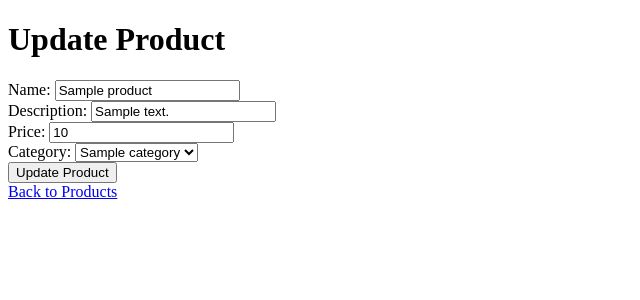
After one commit to tzstzstzs/chem_flask_app, a Flask app: template templates/update.html in a window 1280 px wide. The commit adds this page. Shown: the top 300 px of the page, without its empty margins (0-640 px from the left). Run offline with Flask 2, Linux system fonts and the light colour scheme; the template is opened without the code that fills it: most values are stand-ins (such as "Sample title", 1, 10 or a date in 2020); parts of the project's set-up code (start-up, migrations or seed data) failed here and were passed over.

Commit message:
Kategória tábla, szerkesztési lehetőség

```diff
--- a/app.py
+++ b/app.py
@@ -1,3 +1,4 @@
+# app.py
 from flask import Flask, render_template, request, redirect, url_for
 from flask_sqlalchemy import SQLAlchemy
 
@@ -8,21 +9,29 @@ db = SQLAlchemy(app)
 
 class Product(db.Model):
     id = db.Column(db.Integer, primary_key=True)
-    name = db.Column(db.String(100), nullable=False)
-    description = db.Column(db.String(200), nullable=False)
+    name = db.Column(db.String(80, collation='utf8mb4_unicode_ci'), nullable=False)
+    description = db.Column(db.String(200, collation='utf8mb4_unicode_ci'), nullable=False)
     price = db.Column(db.Float, nullable=False)
+    category_id = db.Column(db.Integer, db.ForeignKey('category.id'), nullable=False)
+
+class Category(db.Model):
+    id = db.Column(db.Integer, primary_key=True)
+    name = db.Column(db.String(80, collation='utf8mb4_unicode_ci'), nullable=False)
+    products = db.relationship('Product', backref='category', lazy=True)
 
 @app.route('/')
 def index():
     products = Product.query.all()
-    return render_template('index.html', products=products)
+    categories = Category.query.all()
+    return render_template('index.html', products=products, categories=categories)
 
 @app.route('/add', methods=['POST'])
 def add_product():
     name = request.form.get('name')
     description = request.form.get('description')
     price = request.form.get('price')
-    new_product = Product(name=name, description=description, price=price)
+    category_id = request.form.get('category')
+    new_product = Product(name=name, description=description, price=price, category_id=category_id)
     db.session.add(new_product)
     db.session.commit()
     return redirect(url_for('index'))
@@ -34,7 +43,33 @@ def delete_product(id):
     db.session.commit()
     return redirect(url_for('index'))
 
-if __name__ == "__main__":
+@app.route('/update/<int:id>', methods=['GET', 'POST'])
+def update_product(id):
+    product = Product.query.get(id)
+    if request.method == 'POST':
+        product.name = request.form.get('name')
+        product.description = request.form.get('description')
+        product.price = request.form.get('price')
+        product.category_id = request.form.get('category')
+        db.session.commit()
+        return redirect(url_for('index'))
+    categories = Category.query.all()
+    return render_template('update.html', product=product, categories=categories)
+
+@app.route('/categories')
+def categories():
+    categories = Category.query.all()
+    return render_template('categories.html', categories=categories)
+
+@app.route('/add_category', methods=['POST'])
+def add_category():
+    name = request.form.get('name')
+    new_category = Category(name=name)
+    db.session.add(new_category)
+    db.session.commit()
+    return redirect(url_for('categories'))
+
+if __name__ == '__main__':
     with app.app_context():
         db.create_all()
-    app.run(host='0.0.0.0', port=5000)
+    app.run(host='0.0.0.0')
--- /dev/null
+++ b/templates/update.html
@@ -0,0 +1,27 @@
+<!DOCTYPE html>
+<html lang="en">
+<head>
+    <meta charset="UTF-8">
+    <meta name="viewport" content="width=device-width, initial-scale=1.0">
+    <title>Update Product</title>
+</head>
+<body>
+    <h1>Update Product</h1>
+    <form action="{{ url_for('update_product', id=product.id) }}" method="POST">
+        <label for="name">Name:</label>
+        <input type="text" name="name" id="name" value="{{ product.name }}" required><br>
+        <label for="description">Description:</label>
+        <input type="text" name="description" id="description" value="{{ product.description }}" required><br>
+        <label for="price">Price:</label>
+        <input type="number" step="0.01" name="price" id="price" value="{{ product.price }}" required><br>
+        <label for="category">Category:</label>
+        <select name="category" id="category" required>
+            {% for category in categories %}
+                <option value="{{ category.id }}" {% if category.id == product.category_id %}selected{% endif %}>{{ category.name }}</option>
+            {% endfor %}
+        </select><br>
+        <button type="submit">Update Product</button>
+    </form>
+    <a href="{{ url_for('index') }}">Back to Products</a>
+</body>
+</html>
```
Also changed, not shown: docker-compose.yml (+12 -2 lines), templates/categories.html (added, +23 -0 lines), templates/index.html (+20 -12 lines), wait_for_db.py (+10 -12 lines), 2 other files.
